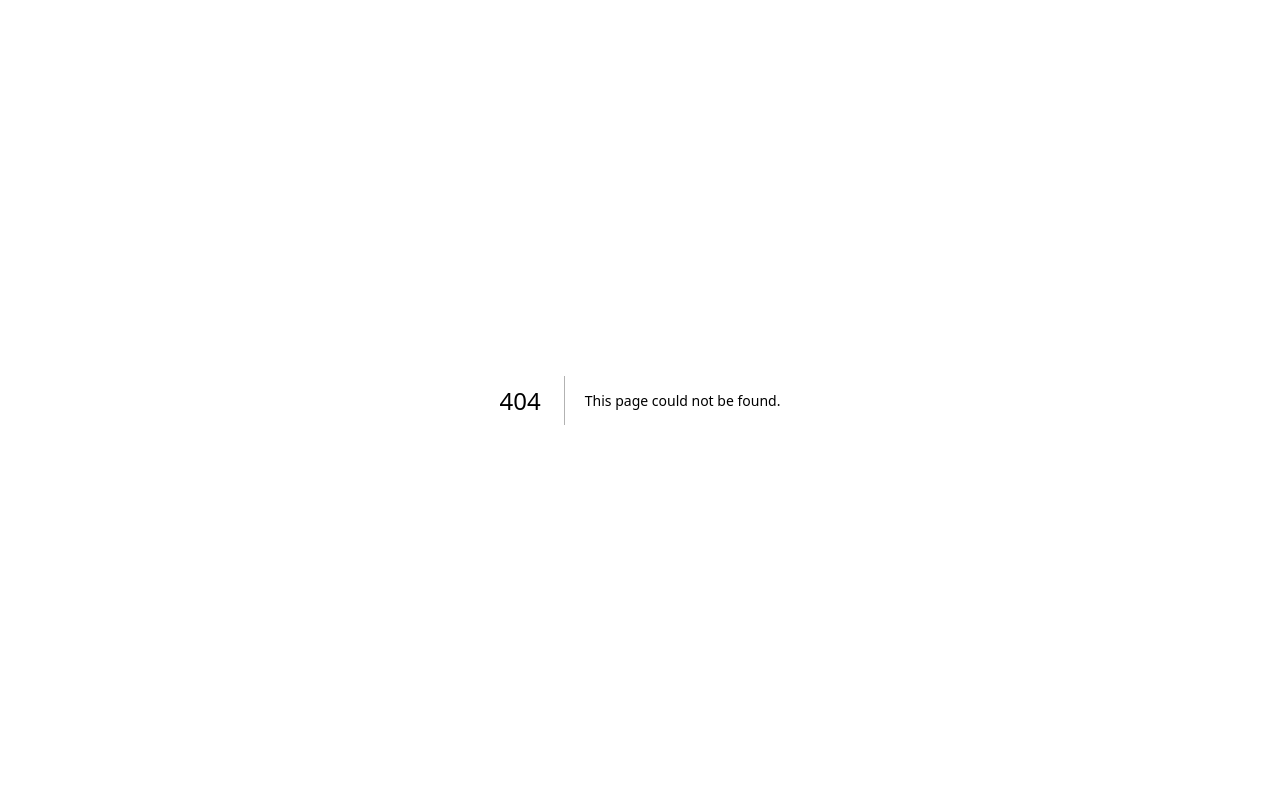
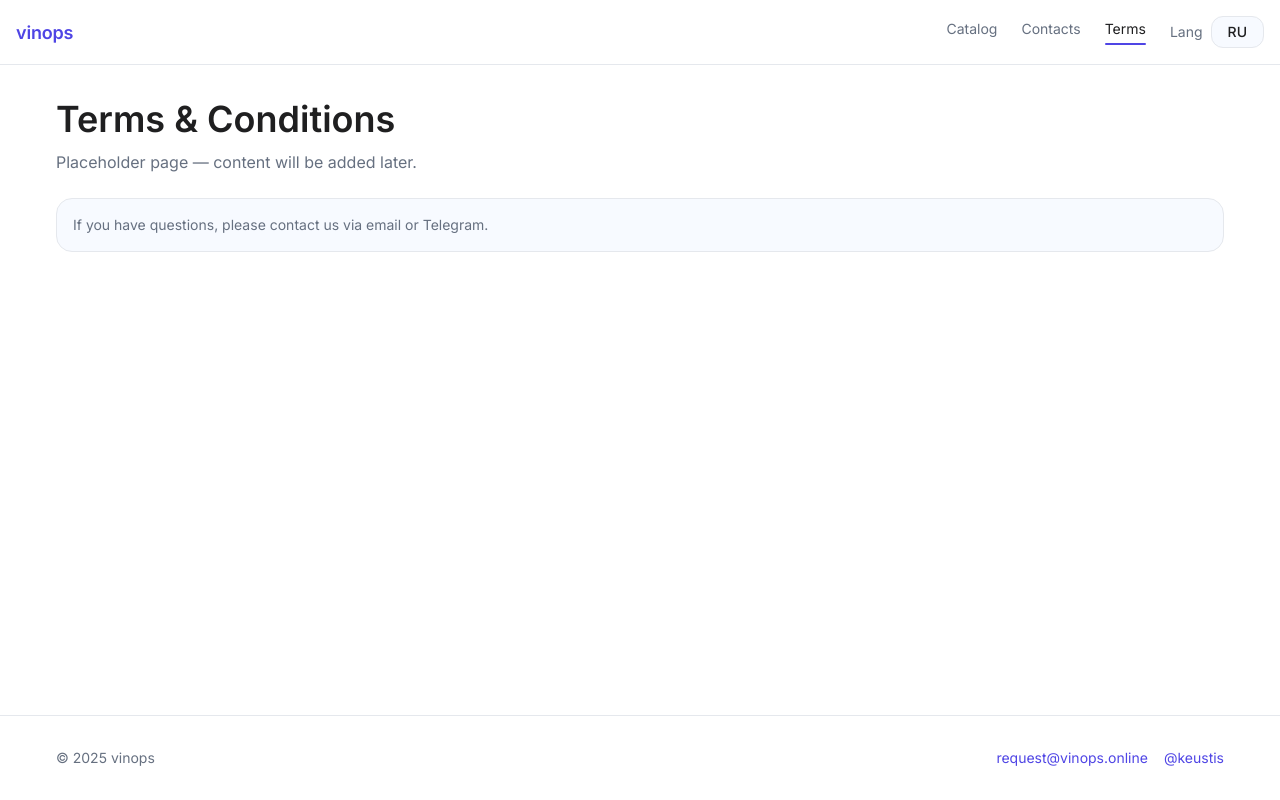
Before and after one commit to KestutisTreciokas/vinops, a Next.js app in the folder frontend/: page /en/terms in a window 1280 px wide. Before the commit this address had no page. Built offline with nearby package versions, Linux system fonts and the light colour scheme.

Commit message:
frontend: add /[lang]/terms placeholder to avoid 404

```diff
--- /dev/null
+++ b/frontend/src/app/[lang]/terms/page.tsx
@@ -0,0 +1,21 @@
+export default function Terms({ params }: { params: { lang: 'en' | 'ru' } }) {
+  const t = (en: string, ru: string) => (params.lang === 'ru' ? ru : en)
+  return (
+    <section className="grid gap-6">
+      <header>
+        <h1 className="h1">{t('Terms & Conditions', 'Условия использования')}</h1>
+        <p className="lead mt-2">
+          {t('Placeholder page — content will be added later.',
+             'Заглушка — содержимое добавим позже.')}
+        </p>
+      </header>
+
+      <div className="card p-6">
+        <p className="text-sm text-fg-muted">
+          {t('If you have questions, please contact us via email or Telegram.',
+             'Если есть вопросы — свяжитесь по email или в Telegram.')}
+        </p>
+      </div>
+    </section>
+  )
+}
```
